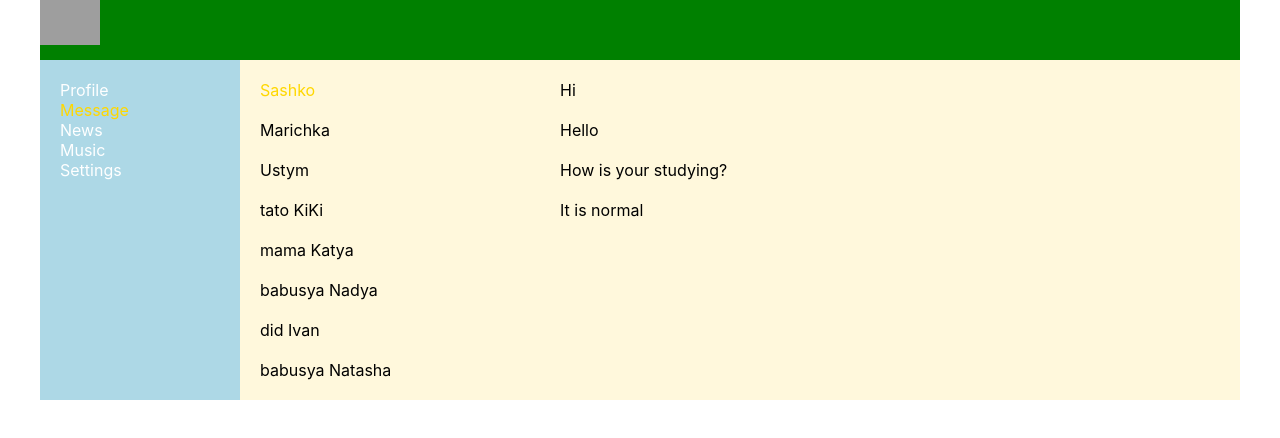
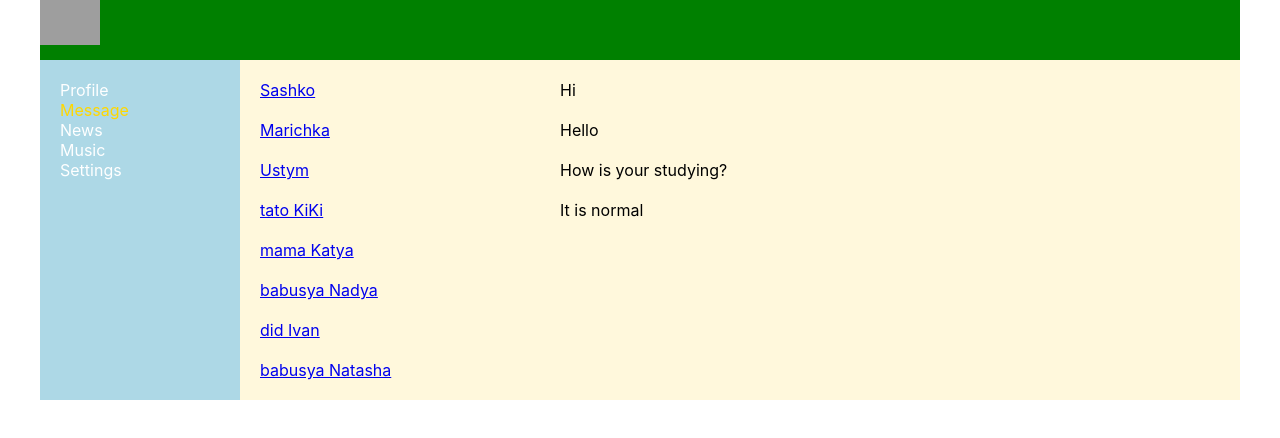
Before and after one commit to mazuryk/git-first-react-app, a React (Create React App) app: page /dialogs in a window 1280 px wide. Shown: the top 438 px of the page. Built offline with nearby package versions, Linux system fonts and the light colour scheme; grey boxes are pictures that could not be loaded.

Commit message:
lesson 22. Route exact

```diff
--- a/src/App.js
+++ b/src/App.js
@@ -16,7 +16,7 @@
         <Navbar />
         <div className="app-wrapper-content">
           <Routes>
-            <Route path="/dialogs" element={<Dialogs />} />
+            <Route path="/dialogs/*" element={<Dialogs />} />
             <Route path="/profile" element={<Profile />} />
             <Route path="/news" element={<News />} />
             <Route path="/music" element={<Music />} />
--- a/src/Components/Dialogs/Dialogs.jsx
+++ b/src/Components/Dialogs/Dialogs.jsx
@@ -1,18 +1,35 @@
 import React from "react";
 import styleCss from "./Dialogs.module.css";
+import { NavLink } from "react-router-dom";
 
 const Dialogs = (props) => {
   return (
     <div className={styleCss.dialogs}>
       <div className={styleCss.dialog_with_user}>
-        <div className={styleCss.item_dialog+' '+styleCss.active}>Sashko</div>
-        <div className={styleCss.item_dialog}>Marichka</div>
-        <div className={styleCss.item_dialog}>Ustym</div>
-        <div className={styleCss.item_dialog}>tato KiKi</div>
-        <div className={styleCss.item_dialog}>mama Katya</div>
-        <div className={styleCss.item_dialog}>babusya Nadya</div>
-        <div className={styleCss.item_dialog}>did Ivan</div>
-        <div className={styleCss.item_dialog}>babusya Natasha</div>
+        <div className={styleCss.item_dialog + " " + styleCss.active}>
+          <NavLink to="/dialogs/1">Sashko</NavLink>
+        </div>
+        <div className={styleCss.item_dialog}>
+          <NavLink to="/dialogs/2">Marichka</NavLink>
+        </div>
+        <div className={styleCss.item_dialog}>
+          <NavLink to="/dialogs/3">Ustym</NavLink>
+        </div>
+        <div className={styleCss.item_dialog}>
+          <NavLink to="/dialogs/4">tato KiKi</NavLink>
+        </div>
+        <div className={styleCss.item_dialog}>
+          <NavLink to="/dialogs/5">mama Katya</NavLink>
+        </div>
+        <div className={styleCss.item_dialog}>
+          <NavLink to="/dialogs/6">babusya Nadya</NavLink>
+        </div>
+        <div className={styleCss.item_dialog}>
+          <NavLink to="/dialogs/7">did Ivan</NavLink>
+        </div>
+        <div className={styleCss.item_dialog}>
+        <NavLink to="/dialogs/8">babusya Natasha</NavLink>
+          </div>
       </div>
       <div className={styleCss.messages}>
         <div className={styleCss.messages}>Hi</div>
```
